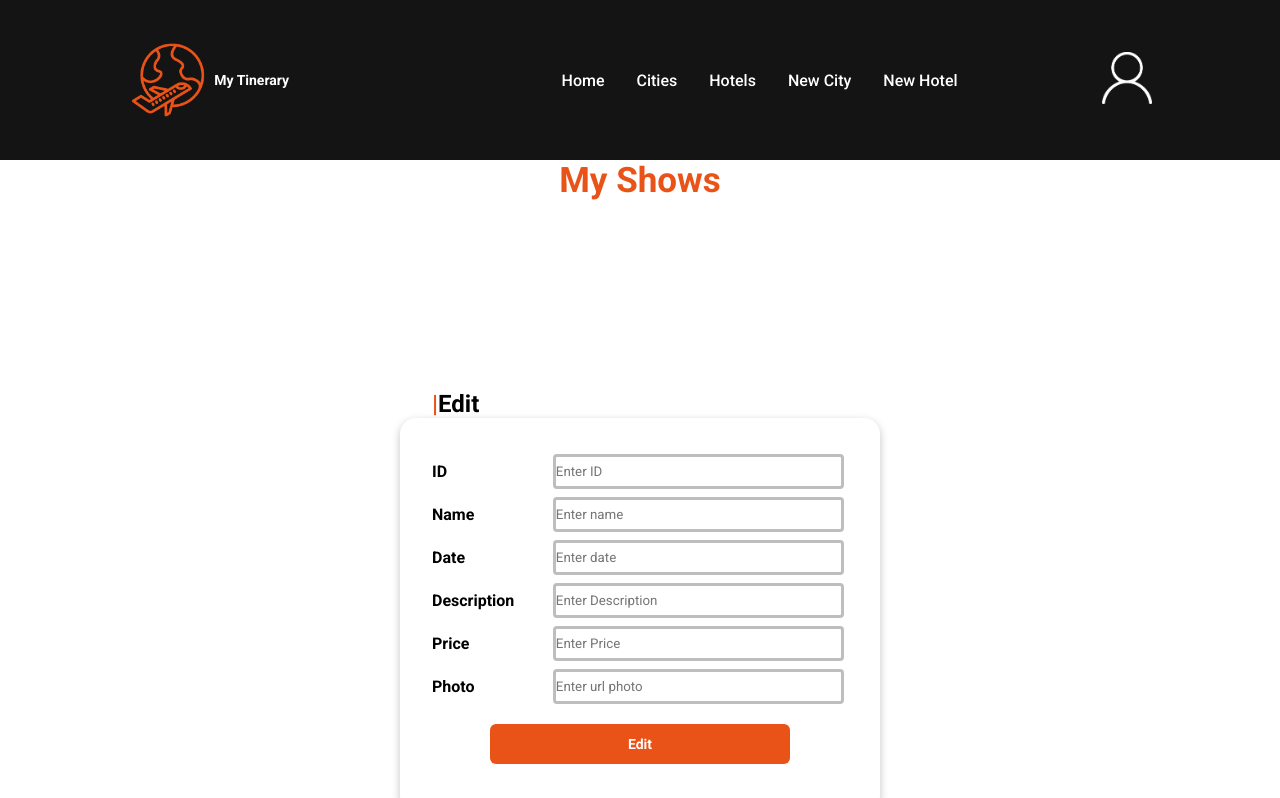
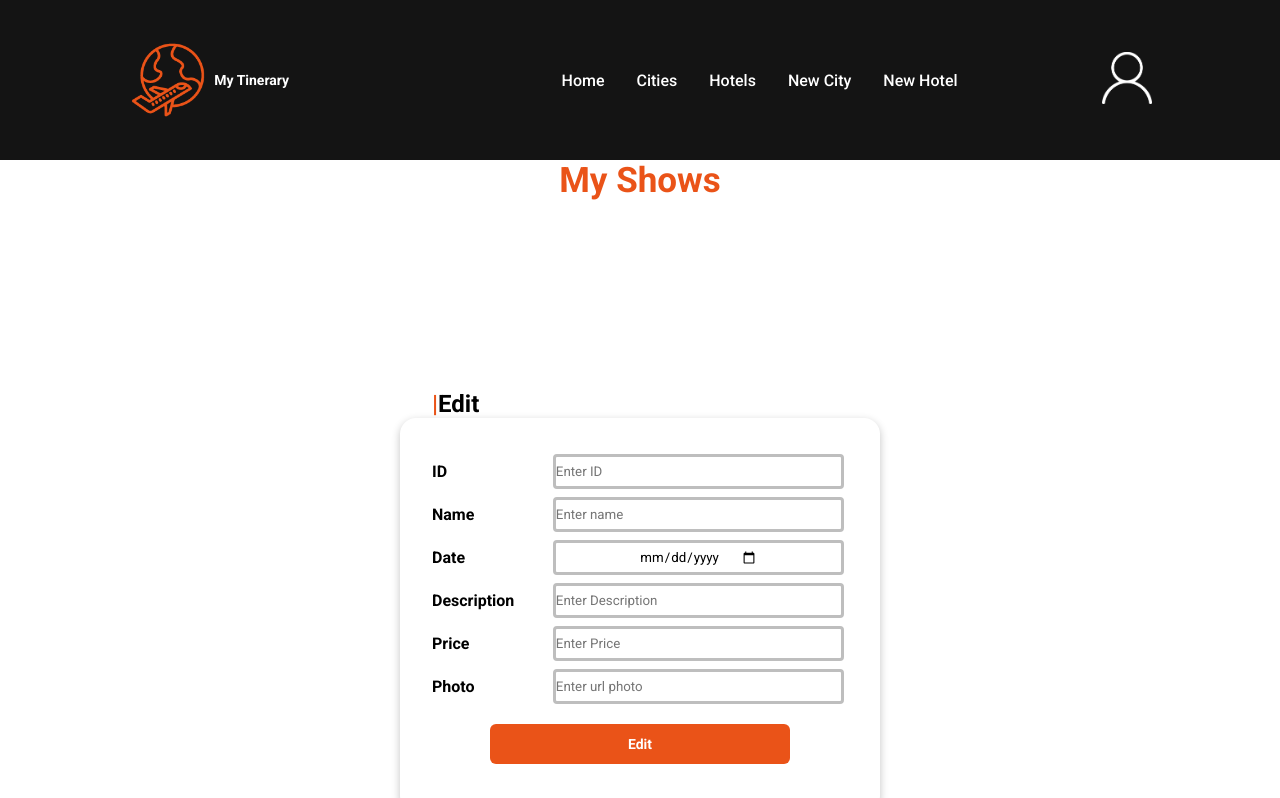
Before and after one commit to SantiagoDelgadoo/my-tinerary-team-kingca-one, a React (Create React App) app: page /myshows in a window 1280 px wide. Shown: the top 798 px of the page. Built offline with nearby package versions, Linux system fonts and the light colour scheme; no server answers.

Commit message:
fix sprint3

```diff
--- a/src/components/FormEditShow.jsx
+++ b/src/components/FormEditShow.jsx
@@ -20,10 +20,9 @@ export default function FormEditShow() {
         info:{
           name:name.current.value,
           description:description.current.value,
+          date:date.current.value,
           photo:photo.current.value,
-          price:price.current.value,
-/*           userId:"636e68db00607058e7cf0bac",
-          hotelId:"636d5ff16abdddfa7405ab46" */}
+          price:price.current.value,}
     }
     dispatch(showAction.editShowUser(editShow))
   }
@@ -59,7 +58,7 @@ export default function FormEditShow() {
             <input
              ref={date}
               className="inputSignUp"
-              type="text"
+              type="date"
               placeholder="Enter date"
             />
           </label>
--- a/src/redux/actions/citiesAction.js
+++ b/src/redux/actions/citiesAction.js
@@ -56,7 +56,7 @@ const deleteMyCities = createAsyncThunk ('deleteMyCities',async (data)=>{
 const editCity = createAsyncThunk ('editCity',async (data)=>{
     const {id, info} = data;
     try {
-        const res = await axios.put(`${base_url}/city/${id}`,info, {new: true}
+        const res = await axios.put(`${base_url}/city/${id}`,info
         );
         console.log(res.data);
         return {
--- a/src/redux/actions/hotelsAction.js
+++ b/src/redux/actions/hotelsAction.js
@@ -30,7 +30,7 @@ const deleteHotelAdmin = createAsyncThunk("deleteHotelAdmin", async (data) => {
 
 const editHotelAdmin = createAsyncThunk("editHotelAdmin", async (data) => {
   const { id, info } = data;
-  const res = await axios.patch(`${base_url}/hotel/${id}`, info, { new: true });
+  const res = await axios.patch(`${base_url}/hotel/${id}`, info);
   return {
     editHotelAdmin: res.data.id,
   };
--- a/src/redux/actions/showAction.js
+++ b/src/redux/actions/showAction.js
@@ -25,7 +25,7 @@ const deleteShowUser = createAsyncThunk("deleteShowUser", async (data) => {
   const editShowUser = createAsyncThunk("editShowUser", async (data) => {
     const {id,info} = data;
     const res = await axios.patch(
-      `${base_url}/show/${id}`,info,{new:true}
+      `${base_url}/show/${id}`,info
     );
     return {
       editShowUser: res.data.id,
```
